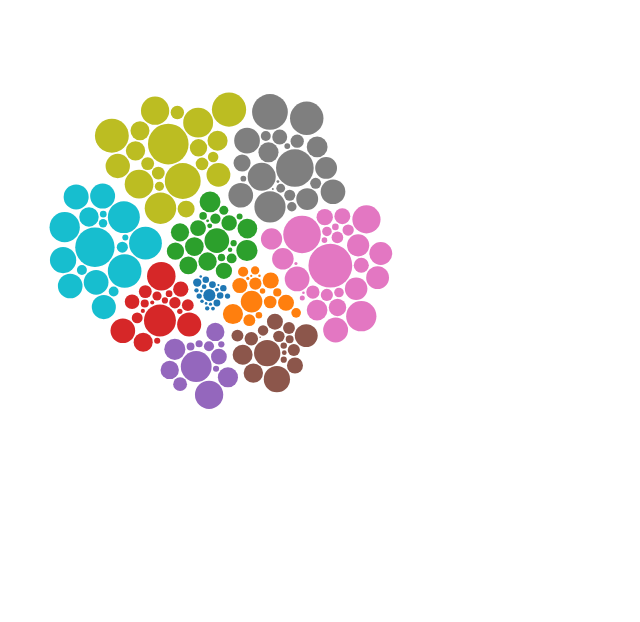
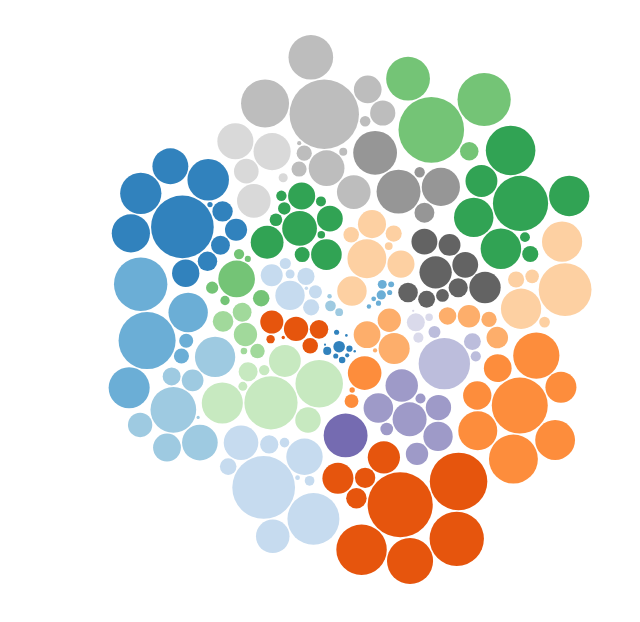
Before and after one commit to Arduqq/cluster-force-infovis, a plain HTML site: page index.html in a window 1280 px wide. Shown: the whole page, without its empty margins (263-903 px from the left). Drawn offline with nearby package versions, Linux system fonts and the light colour scheme.

Commit message:
Added small comments and links

```diff
--- a/index.html
+++ b/index.html
@@ -3,26 +3,30 @@
 <script src="http://d3js.org/d3.v3.min.js" charset="utf-8"></script>
 <script>
 
-var width = 960,
-    height = 500,
+var width = 1200,
+    height = 600,
     padding = 1.5, // separation between same-color nodes
     clusterPadding = 6, // separation between different-color nodes
-    maxRadius = 12;
+    maxRadius = 20;
 
 var n = 200, // total number of nodes
-    m = 10; // number of distinct clusters
+    m = 30; // number of distinct clusters
 
-var color = d3.scale.category10()
+var color = d3.scale.category20c()
     .domain(d3.range(m));
 
 // The largest node for each cluster.
 var clusters = new Array(m);
 
+// Wir definieren hier die Knoten
 var nodes = d3.range(n).map(function() {
-  var i = Math.floor(Math.random() * m),
-      r = Math.sqrt((i + 1) / m * -Math.log(Math.random())) * maxRadius,
+  var i = Math.floor(Math.random() * m), // Zufällige Zahl zwischen 0 und der maximalen Clusteranzahl
+                                         // (Math.random() ist ein float zwischen 0 und 1)
+
+      r = Math.sqrt((i + 1) / m * -Math.log(Math.random())) * maxRadius, // Zufälliger Radius für jeden Knoten
+                                                                         // angepasst an maximalen Radius
       d = {cluster: i, radius: r};
-  if (!clusters[i] || (r > clusters[i].radius)) clusters[i] = d;
+  if (!clusters[i] || (r > clusters[i].radius)) clusters[i] = d; // Knoten entweder erstellt oder überschrieben
   return d;
 });
 
@@ -36,23 +40,29 @@ d3.layout.pack()
       .key(function(d) { return d.cluster; })
       .entries(nodes)});
 
+// Initialisierung des d3 force layouts
 var force = d3.layout.force()
-    .nodes(nodes)
-    .size([width, height])
-    .gravity(.02)
-    .charge(0)
-    .on("tick", tick)
+    .nodes(nodes) // Alle unsere Knoten
+    .size([width, height]) // Die maximale Größe
+    .gravity(.03) // Anziehungskraft durch das Zentrum
+    .charge(-5) // Negative Werte lassen Knoten sich gegenseitig abstoßen, positive Werte ziehen sich gegenseitig an
+                 // Anpassung gemäß des Radius wären daher sinnvoll
+    .on("tick", tick) // https://stackoverflow.com/a/28745519
     .start();
 
+// Wir erstellen einen SVG container und fügen ihn einfach zur DOM hinzu
 var svg = d3.select("body").append("svg")
     .attr("width", width)
     .attr("height", height);
 
+// Dedinition wie ein Kreis auszusehen hat
 var node = svg.selectAll("circle")
     .data(nodes)
-  .enter().append("circle")
+    .enter().append("circle")
+    // ganzes Cluster wird gleichmäßig gefärbt
     .style("fill", function(d) { return color(d.cluster); })
-    .call(force.drag);
+    // andere Möglichkeiten Kreise zu zeichnen: http://www.d3noob.org/2014/02/styles-in-d3js.html
+    .call(force.drag); // Kreis kann bewegt werden
 
 node.transition()
     .duration(750)
@@ -75,6 +85,7 @@ function cluster(alpha) {
   return function(d) {
     var cluster = clusters[d.cluster];
     if (cluster === d) return;
+    // Anpassung der Knotenposition an die Position des Clusters
     var x = d.x - cluster.x,
         y = d.y - cluster.y,
         l = Math.sqrt(x * x + y * y),
```
